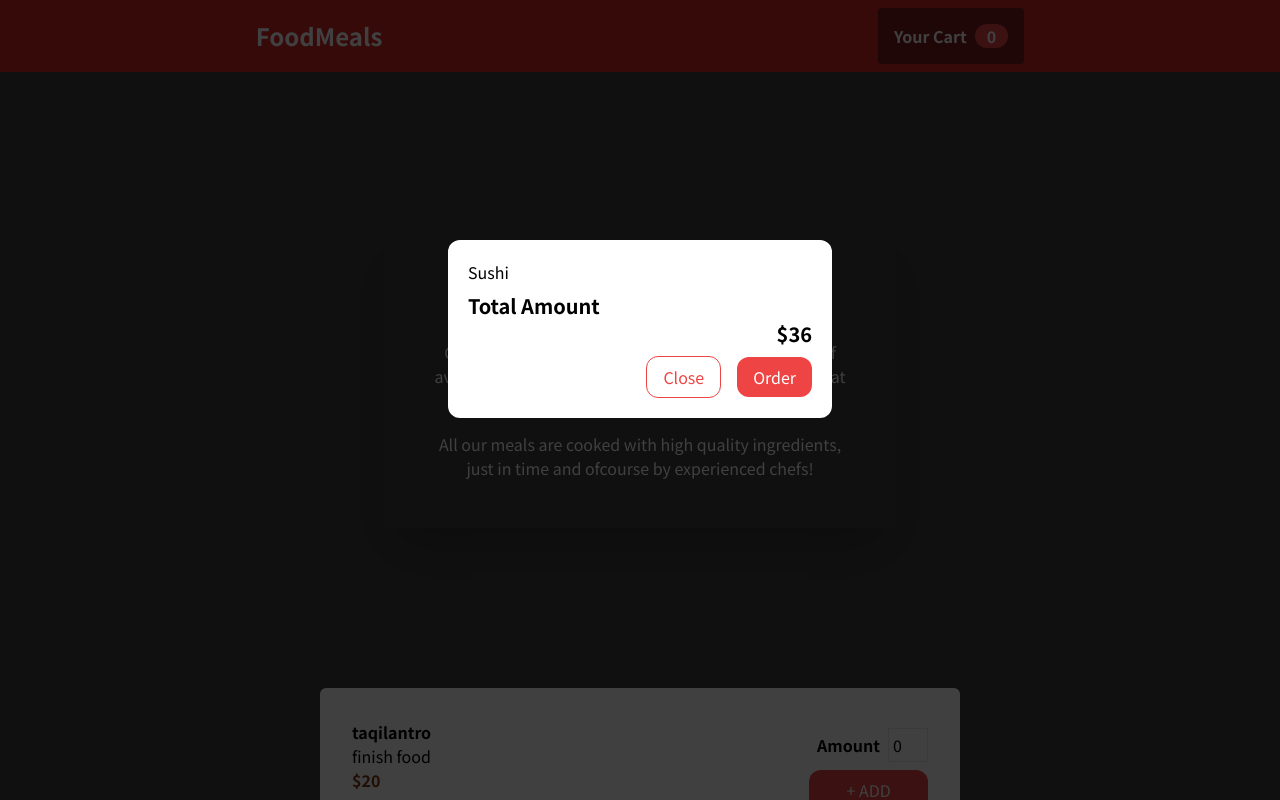
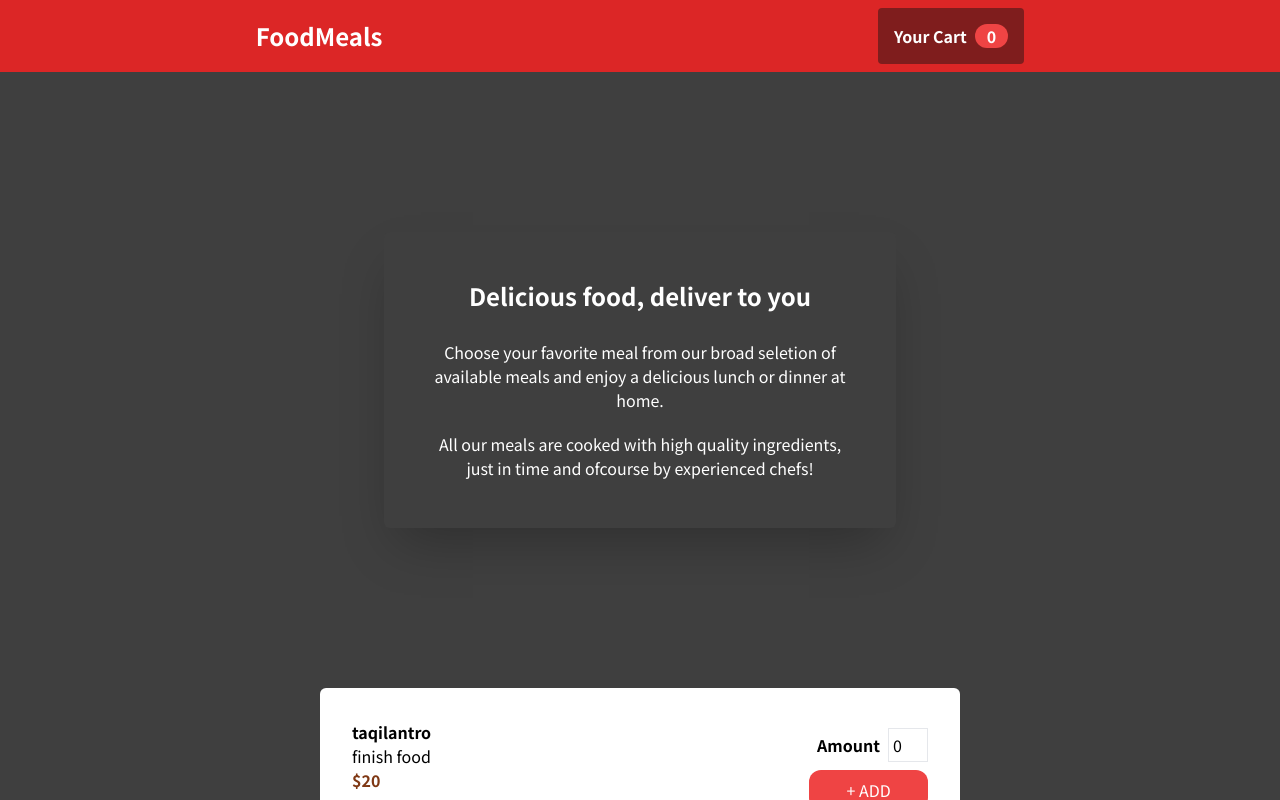
Before and after one commit to arex123/project, a React (Create React App) app: page / in a window 1280 px wide. Shown: the top 800 px of the page. Built offline with nearby package versions, Linux system fonts and the light colour scheme.

Commit message:
modal close usestate

```diff
--- a/src/App.js
+++ b/src/App.js
@@ -6,7 +6,6 @@ import OrderModal from "./components/UI/OrderModal";
 function App() {
   return (
     <div>
-      <OrderModal/>
      <Header/>
      <Banner/>
      <List/>
--- a/src/components/Layout/Header.js
+++ b/src/components/Layout/Header.js
@@ -1,17 +1,23 @@
-import React from 'react'
+import React, { useState } from 'react'
+import OrderModal from '../UI/OrderModal'
 
 const Header = () => {
+  const [cartModal,setCartModal] = useState(false)
+  const handleCartModal = ()=>{
+    setCartModal(!cartModal)
+  }
   return (
     <div className='bg-red-600 text-white flex justify-around p-2 items-center'>
         <div className=''>
             <h2 className='text-2xl font-bold'>FoodMeals</h2>
         </div>
-        <div>
-            <div className='flex font-semibold bg-red-900 items-center rounded p-4 space-x-2'>
+        <div onClick={handleCartModal}>
+            <div className='flex font-semibold cursor-pointer bg-red-900 items-center rounded p-4 space-x-2'>
                 <p>Your Cart</p>
                 <p className='bg-red-500 rounded-3xl px-3'>0</p>
             </div>
         </div>
+        {cartModal && <OrderModal onClose={handleCartModal}/>}
 
     </div>
   )
--- a/src/components/UI/OrderModal.js
+++ b/src/components/UI/OrderModal.js
@@ -19,7 +19,7 @@ const ModalOverlay = (props) => {
       <div className="flex flex-col items-end">
         <p className="text-xl font-bold">$36</p>
         <div className="space-x-4">
-          <button className="bg-white p-2 border border-red-500 mt-2 px-4 rounded-xl text-red-500">
+          <button onClick={props.onClose} className="bg-white p-2 border border-red-500 mt-2 px-4 rounded-xl text-red-500">
             Close
           </button>
           <button className="bg-red-500 p-2 mt-2 px-4 rounded-xl text-white">
@@ -31,15 +31,15 @@ const ModalOverlay = (props) => {
   );
 };
 
-const OrderModal = () => {
+const OrderModal = (props) => {
   return (
     <>
       {ReactDOM.createPortal(
-        <BackDrop />,
+        <BackDrop onClose={props.onClose}/>,
         document.getElementById("bg-overlay")
       )}
       {ReactDOM.createPortal(
-        <ModalOverlay />,
+        <ModalOverlay onClose={props.onClose}/>,
         document.getElementById("modal-overlay")
       )}
     </>
```
